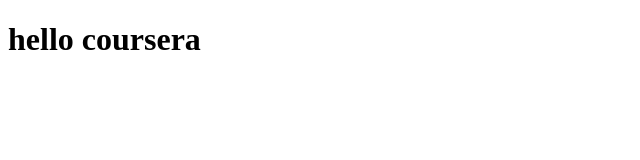
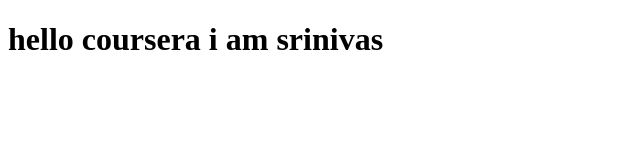
Before and after one commit to srinivas4534/coursera-test, a plain HTML site: page site/index.html in a window 1280 px wide. Shown: the whole page, without its empty margins (0-640 px from the left). Drawn offline with Linux system fonts and the light colour scheme.

Commit message:
modified page.

```diff
--- a/site/index.html
+++ b/site/index.html
@@ -4,6 +4,6 @@
 	<title>hello coursera</title>
 </head>
 <body>
-   <h1>hello coursera</h1>
+   <h1>hello coursera i am srinivas</h1>
 </body>
 </html>
```
